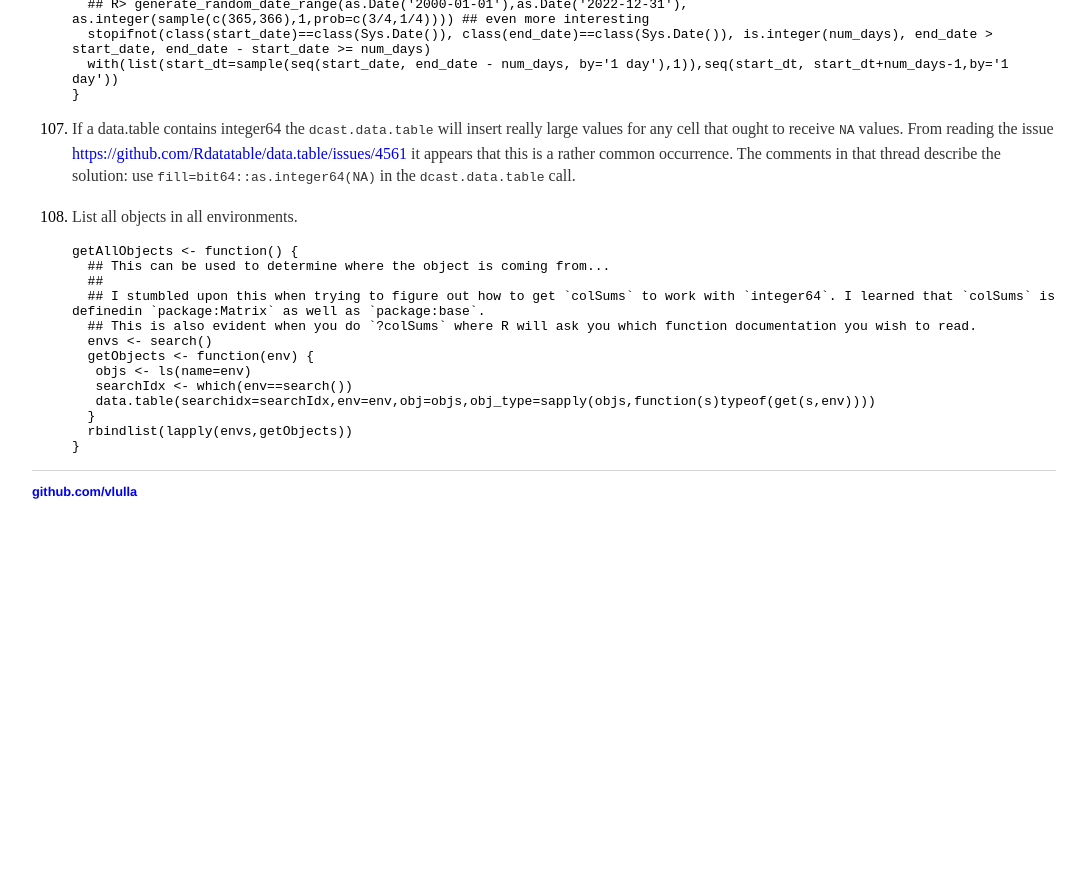
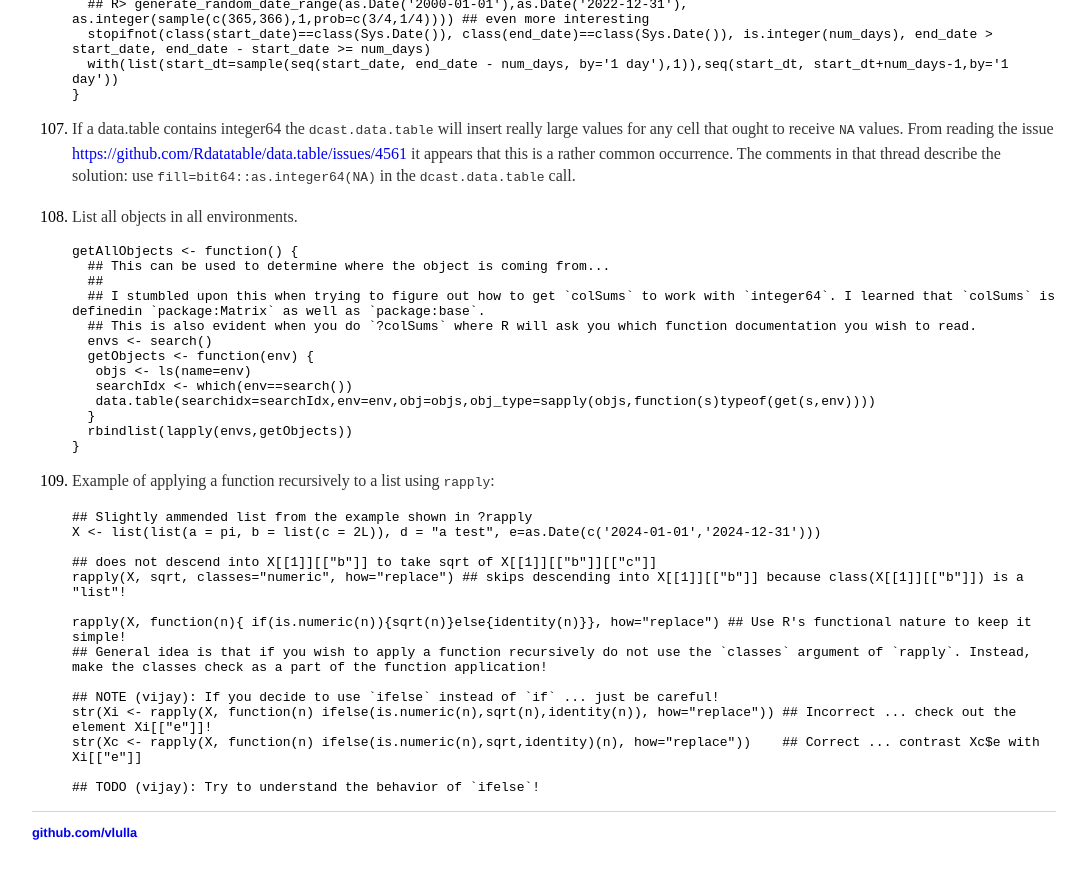
Before and after one commit to vlulla/vlulla.github.io, a Jekyll site: the page built from NOTES_R.md, in a window 1280 px wide and 900 px high, scrolled down 23007 px. Shown: the top 879 px of the window, without its empty margins (96-1181 px from the left). Built offline with Jekyll 4.4.1, drawn with Linux system fonts in a browser that asks for light colours; before the commit the page ends 23566 px from its top, so only the background shows below that.

Commit message:
Example of recursively applying a function to a list using `rapply`

````diff
--- a/NOTES_R.md
+++ b/NOTES_R.md
@@ -1768,3 +1768,22 @@ layout: default
        rbindlist(lapply(envs,getObjects))
      }
      ```
+
+109. Example of applying a function recursively to a list using `rapply`:
+
+     ```R
+     ## Slightly ammended list from the example shown in ?rapply
+     X <- list(list(a = pi, b = list(c = 2L)), d = "a test", e=as.Date(c('2024-01-01','2024-12-31')))
+
+     ## does not descend into X[[1]][["b"]] to take sqrt of X[[1]][["b"]][["c"]]
+     rapply(X, sqrt, classes="numeric", how="replace") ## skips descending into X[[1]][["b"]] because class(X[[1]][["b"]]) is a "list"!
+
+     rapply(X, function(n){ if(is.numeric(n)){sqrt(n)}else{identity(n)}}, how="replace") ## Use R's functional nature to keep it simple!
+     ## General idea is that if you wish to apply a function recursively do not use the `classes` argument of `rapply`. Instead, make the classes check as a part of the function application!
+
+     ## NOTE (vijay): If you decide to use `ifelse` instead of `if` ... just be careful!
+     str(Xi <- rapply(X, function(n) ifelse(is.numeric(n),sqrt(n),identity(n)), how="replace")) ## Incorrect ... check out the element Xi[["e"]]!
+     str(Xc <- rapply(X, function(n) ifelse(is.numeric(n),sqrt,identity)(n), how="replace"))    ## Correct ... contrast Xc$e with Xi[["e"]]
+
+     ## TODO (vijay): Try to understand the behavior of `ifelse`!
+     ```
````
